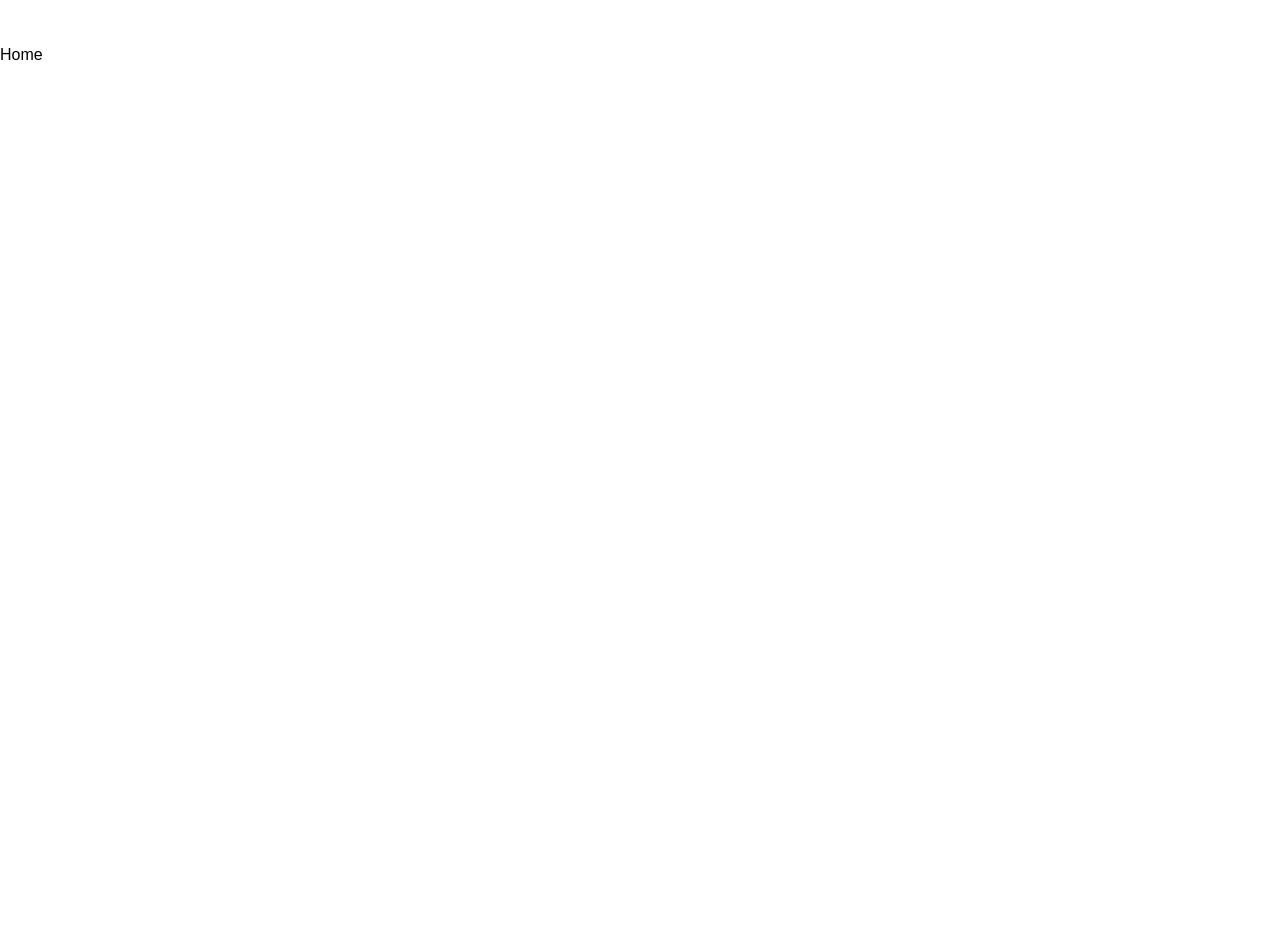
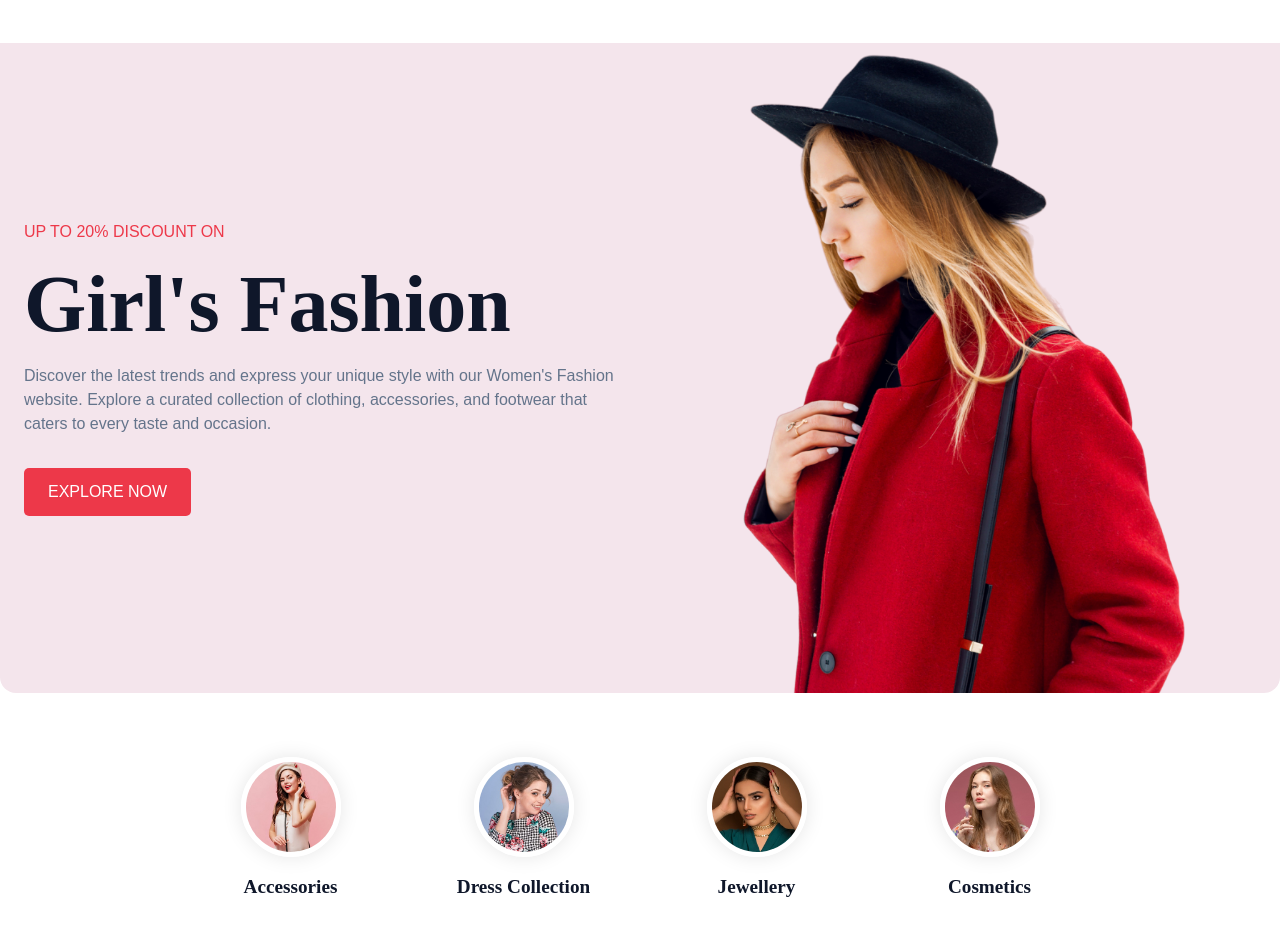
Before and after one commit to PavelRiajul/e-commerce-lebaba-MERN, a React (Vite) app in the folder frontend/: page / in a window 1280 px wide. Shown: the part 69-1004 px from the top of the page. Before the commit the page ends 800 px from the top, so only its background shows below. Built offline with nearby package versions, Linux system fonts and the light colour scheme.

Commit message:
single product

```diff
--- /dev/null
+++ b/frontend/src/pages/category/CategoryPage.jsx
@@ -0,0 +1,20 @@
+
+import { useParams } from 'react-router'
+
+const CategoryPage = () => {
+    const {categoryName} = useParams()
+    console.log(useParams())
+  return (
+    <>
+      <section className="section__container  bg-[#f4e5ec]">
+       <h2 className="section__header capitalize">{categoryName}</h2>
+       <p className="section__subheader">Browser a diverse range of categories, from chic dresses to versatile accessories. Elevate your style today!</p>
+    </section>
+     {/* Products card */}
+     <h1>Hello</h1>
+    </>
+
+  )
+}
+
+export default CategoryPage
--- /dev/null
+++ b/frontend/src/pages/home/Banner.jsx
@@ -0,0 +1,24 @@
+import bannerImg from '../../assets/header.png'
+
+const Banner = () => {
+  return (
+    <>
+     <section className="section__container header__container">
+        <div className="header__content z-30 ">
+          <h4>UP TO 20% DISCOUNT ON</h4>
+          <h1>Girl's Fashion</h1>
+          <p>
+            Discover the latest trends and express your unique style with our
+            Women's Fashion website. Explore a curated collection of clothing,
+            accessories, and footwear that caters to every taste and occasion.
+          </p>
+          <button className="btn"><a href="/shop">EXPLORE NOW</a></button>
+        </div>
+        <div className="header__image">
+          <img src={bannerImg} alt="header" />
+        </div>
+      </section>
+    </>
+  )
+}
+export default Banner
--- /dev/null
+++ b/frontend/src/pages/home/Categories.jsx
@@ -0,0 +1,30 @@
+import category1 from "../../assets/category-1.jpg"
+import category2 from "../../assets/category-2.jpg"
+import category3 from "../../assets/category-3.jpg"
+import category4 from "../../assets/category-4.jpg"
+import { Link } from "react-router"
+
+const Categories = () => {
+    const categories = [
+        {id:1, name:"Accessories", path:'accessories', image:category1},
+        {id:2, name:"Dress Collection", path:'dress', image:category2},
+        {id:3, name:"Jewellery", path:'jewellery', image:category3},
+        {id:4, name:"Cosmetics", path:'cosmetics', image:category4},
+    ]
+  return (
+    <>
+         <section className="product__grid">
+            {
+                categories.map((category,index)=>(
+                    <Link key={index} className="categories__card" to={`/categories/${category.path}`}>
+                    <img src={category.image} alt="Accessories" />
+                    <h4>{category.name}</h4>
+                    </Link>
+                ))
+            }
+
+      </section>
+    </>
+  )
+}
+export default Categories
--- a/frontend/src/pages/home/Home.jsx
+++ b/frontend/src/pages/home/Home.jsx
@@ -1,9 +1,12 @@
 import React from 'react'
+import Banner from './Banner'
+import Categories from './Categories'
 
 const Home = () => {
   return (
     <div>
-        Home
+        <Banner/>
+        <Categories/>
     </div>
   )
 }
--- a/frontend/src/routes/RoutePage.jsx
+++ b/frontend/src/routes/RoutePage.jsx
@@ -3,6 +3,7 @@ import { Route, Routes } from "react-router";
 import App from "../App";
 import Home from "../pages/home/Home";
 import ShopPage from "../pages/shop/ShopPage";
+import CategoryPage from "../pages/category/CategoryPage";
 
 const RoutePage = () => {
   return (
@@ -11,6 +12,7 @@ const RoutePage = () => {
         <Route element={<App />}>
           <Route path="/" element={<Home />} />
           <Route path="/shop" element={<ShopPage />} />
+          <Route path="/categories/:categoryName" element={<CategoryPage/>}/>
         </Route>
       </Routes>
     </div>
```
